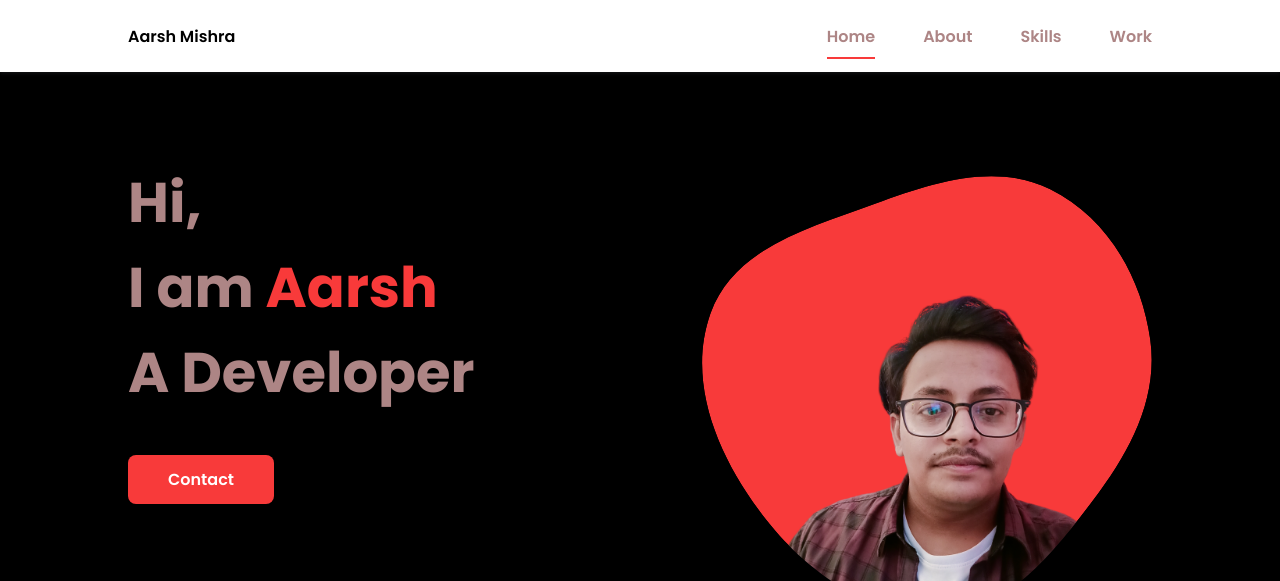
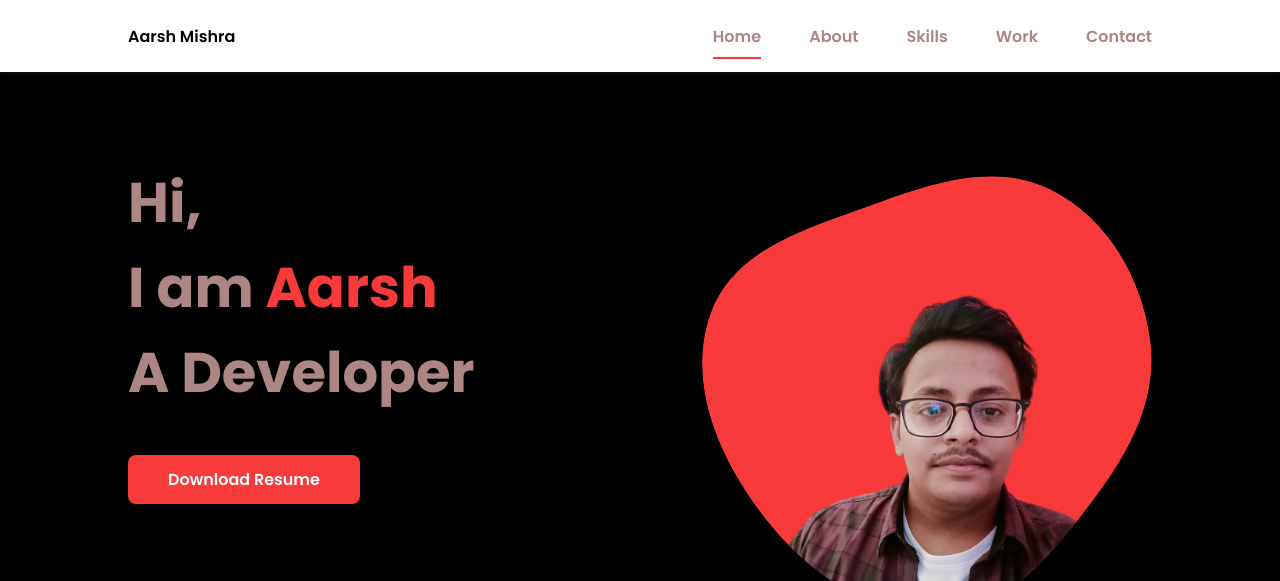
Before and after one commit to LuC-9/portfolio, a plain HTML site: page index.html in a window 1280 px wide. Shown: the top 581 px of the page. Drawn offline with nearby package versions, Linux system fonts and the light colour scheme.

Commit message:
Update index.html

```diff
--- a/index.html
+++ b/index.html
@@ -26,7 +26,7 @@
                         <li class="nav__item"><a href="#about" class="nav__link">About</a></li>
                         <li class="nav__item"><a href="#skills" class="nav__link">Skills</a></li>
                         <li class="nav__item"><a href="#work" class="nav__link">Work</a></li>
-                        <!-- <li class="nav__item"><a href="#contact" class="nav__link">Contact</a></li> -->
+                        <li class="nav__item"><a href="#contact" class="nav__link">Contact</a></li>
                     </ul>
                 </div>
 
@@ -42,7 +42,7 @@
                 <div class="home__data">
                     <h1 class="home__title">Hi,<br>I am <span class="home__title-color">Aarsh</span><br> A Developer</h1>
 
-                    <a href="#contact" class="button">Contact</a>
+                    <a href="https://resume.io/r/wGPNgqQ8s" target="_blank" rel ="noopener npreferrer" class="button">Download Resume</a>
                 </div>
 
                 <div class="home__social">
```
